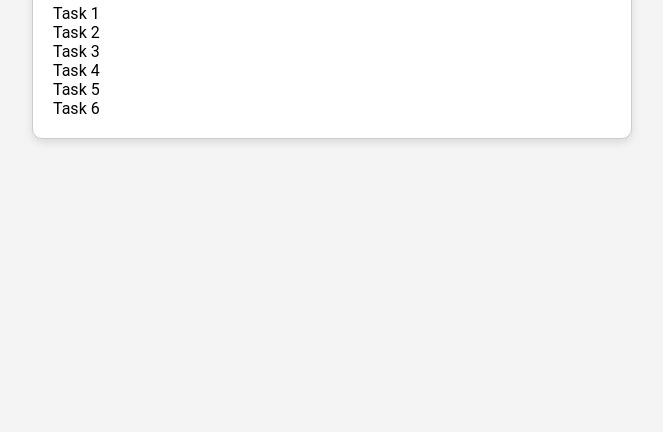
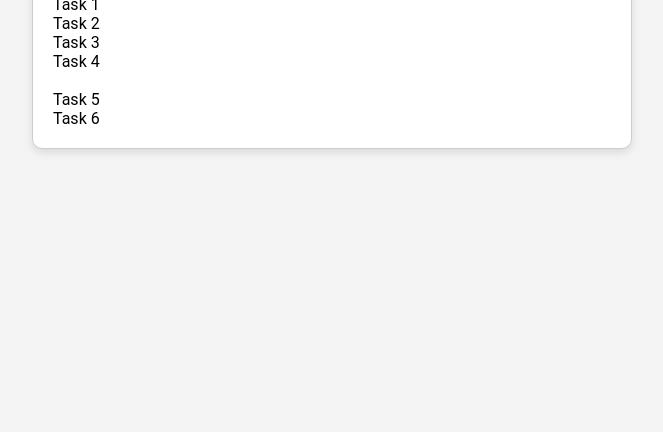
Before and after one commit to Tiendat2K2/hoc-git-, a plain HTML site: page index.html in a window 1280 px wide. Shown: the part 368-800 px from the top of the page, without its empty margins (308-971 px from the left). Drawn offline with Linux system fonts and the light colour scheme.

Commit message:
update UI

```diff
--- a/index.html
+++ b/index.html
@@ -13,7 +13,7 @@
         <li>Task 1</li>
         <li>Task 2</li>
         <li>Task 3</li>
-        <li>Task 4</li>
+        <li>Task 4</li><br>
           <li>Task 5</li>
         <li>Task 6</li>
       </ul>
```
